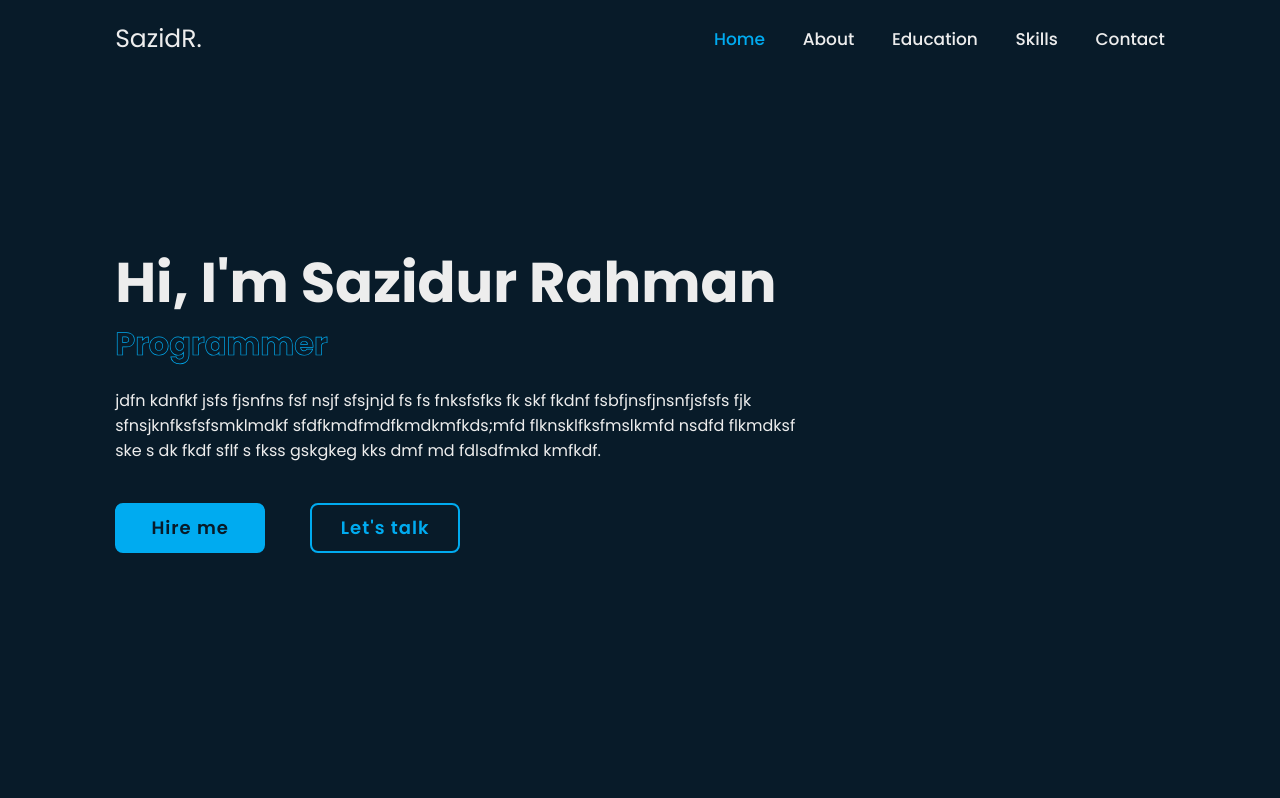
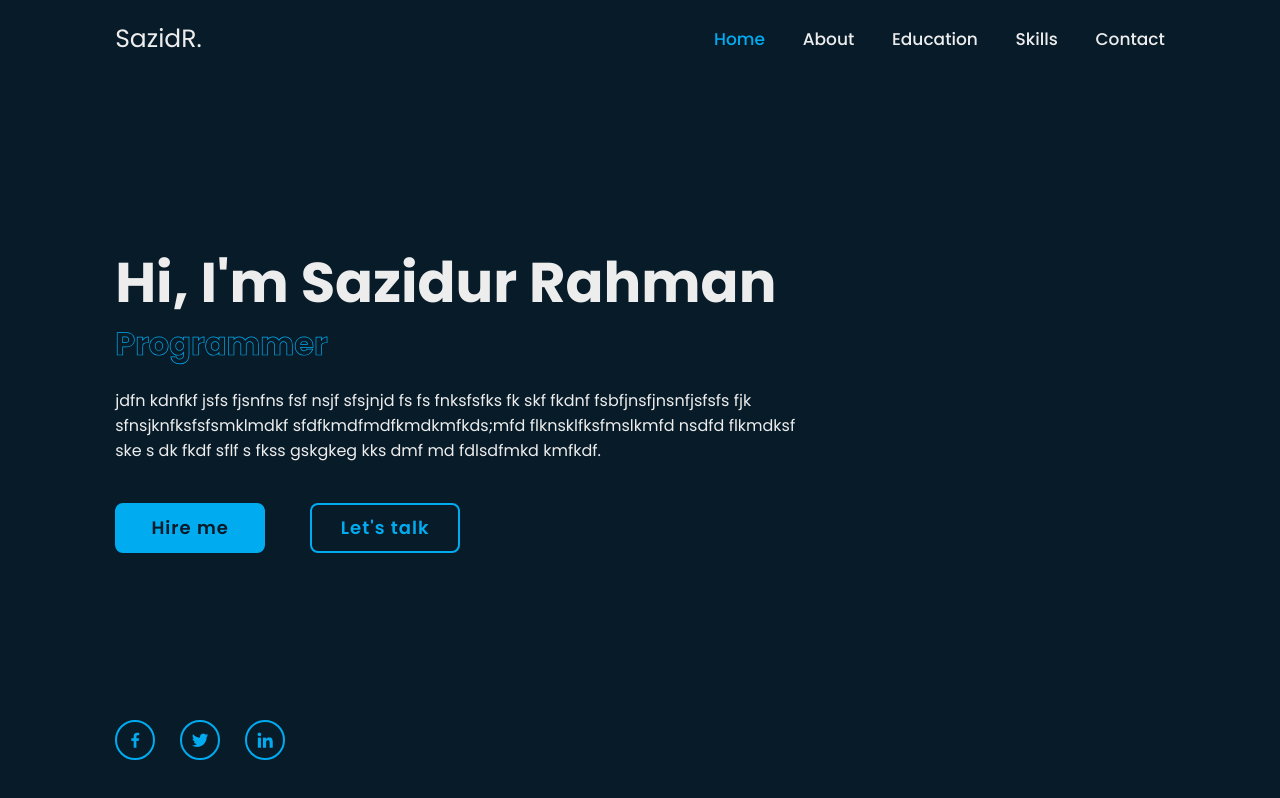
Before and after one commit to rsazidur/ideal-potato_Portfolio, a plain HTML site: page index.html in a window 1280 px wide. Drawn offline with nearby package versions, Linux system fonts and the light colour scheme.

Commit message:
Home sci options

```diff
--- a/index.html
+++ b/index.html
@@ -49,6 +49,12 @@
                 <a href="#" class="btn">Let's talk</a>
             </div>
         </div>
+
+        <div class="home-sci">
+            <a href="#"><i class='bx bxl-facebook'></i></a>
+            <a href="#"><i class='bx bxl-twitter'></i></a>
+            <a href="#"><i class='bx bxl-linkedin'></i></a>
+        </div>
     </section>
 
 
--- a/style.css
+++ b/style.css
@@ -166,3 +166,48 @@ section{
 .btn-box .btn:hover::before{
     width: 100%;
 }
+
+.home-sci{
+    position: absolute;
+    bottom: 4rem;
+    width: 170px;
+    display: flex;
+    justify-content: space-between;
+}
+
+.home-sci a{
+    position: relative;
+    display: inline-flex;
+    justify-content: center;
+    align-items: center;
+    width: 40px;
+    height: 40px;
+    background: transparent;
+    border: .2rem solid var(--main-color);
+    border-radius: 50%;
+    font-size: 20px;
+    color: var(--main-color);
+    z-index: 1;
+    overflow: hidden;
+    transition: .5s;
+}
+
+.home-sci a:hover {
+    color: var(--bg-color);
+}
+
+.home-sci a::before{
+    content: '';
+    position: absolute;
+    top: 0;
+    left: 0;
+    width: 0;
+    height: 100%;
+    background: var(--main-color);
+    z-index: -1;
+    transition: .5s;
+}
+
+.home-sci a:hover::before{
+    width: 100%;
+}
```
